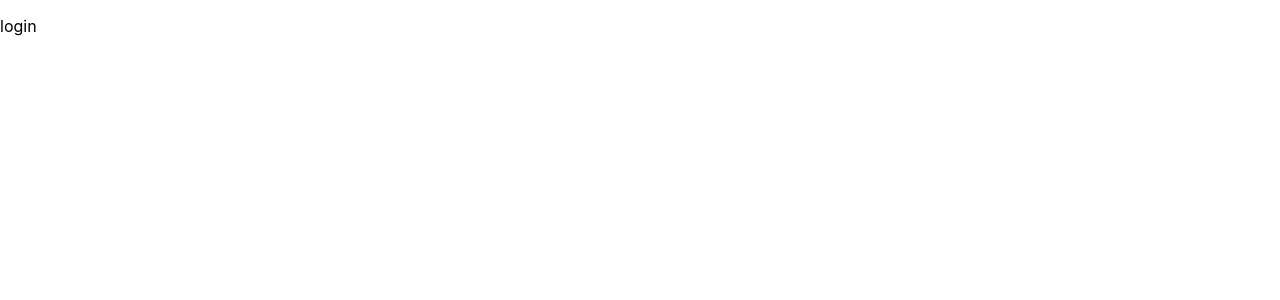
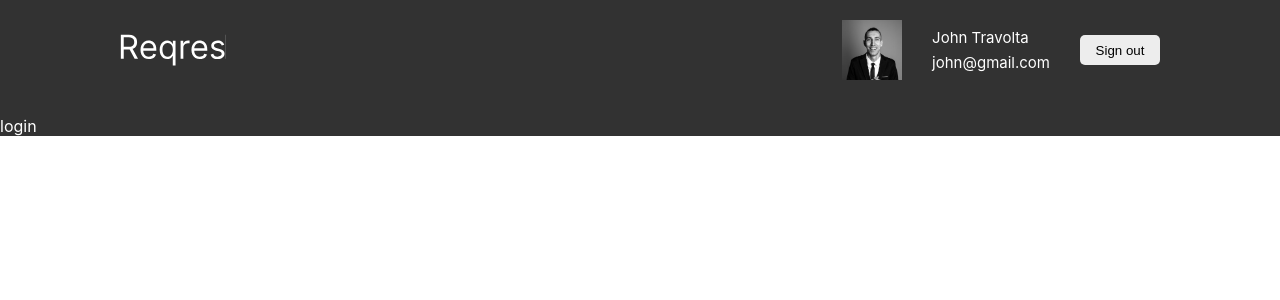
Before and after one commit to timofeykafanov/user-list, a React (Create React App) app: page /login in a window 1280 px wide. Shown: the top 300 px of the page. Built offline with nearby package versions, Linux system fonts and the light colour scheme.

Commit message:
feature: make header layout

```diff
--- a/src/App.css
+++ b/src/App.css
@@ -1,38 +1,4 @@
-.App {
-  text-align: center;
-}
-
-.App-logo {
-  height: 40vmin;
-  pointer-events: none;
-}
-
-@media (prefers-reduced-motion: no-preference) {
-  .App-logo {
-    animation: App-logo-spin infinite 20s linear;
-  }
-}
-
-.App-header {
-  background-color: #282c34;
-  min-height: 100vh;
-  display: flex;
-  flex-direction: column;
-  align-items: center;
-  justify-content: center;
-  font-size: calc(10px + 2vmin);
+.page {
+  background-color: rgb(50, 50, 50);
   color: white;
 }
-
-.App-link {
-  color: #61dafb;
-}
-
-@keyframes App-logo-spin {
-  from {
-    transform: rotate(0deg);
-  }
-  to {
-    transform: rotate(360deg);
-  }
-}
--- a/src/App.js
+++ b/src/App.js
@@ -15,7 +15,7 @@ function App() {
   const [loggedIn, setLoggedIn] = useState(false);
 
   return (
-    <div className="app">
+    <div className="page">
       <Header />
       <Routes>
         <Route path='/' element={
--- a/src/components/Header/Header.css
+++ b/src/components/Header/Header.css
@@ -0,0 +1,68 @@
+.header {
+  height: 100px;
+}
+
+.header__container {
+  display: flex;
+  align-items: center;
+  justify-content: space-between;
+  width: 1040px;
+  height: 100px;
+  margin: auto;
+}
+
+.header__logo {
+  display: block;
+  background-image: url('../../images/Reqres.svg');
+  background-size: contain;
+  width: 106px;
+  height: 32px;
+  transition: .3s;
+}
+
+.header__logo:hover {
+  opacity: 0.7;
+}
+
+.header__user {
+  display: flex;
+  align-items: center;
+  justify-content: space-between;
+}
+
+.header__about {
+  margin-right: 30px;
+}
+
+.header__photo {
+  width: 60px;
+  height: 60px;
+  margin-right: 30px;
+}
+
+.header__name {
+  margin: 0 0 5px;
+  font-size: 15px;
+  line-height: 1.3;
+}
+
+.header__email {
+  margin: 0;
+  font-size: 15px;
+  line-height: 1.3;
+}
+
+.header__button {
+  border: none;
+  padding: 0;
+  width: 80px;
+  height: 30px;
+  background-color: rgb(237, 237, 237);
+  transition: .3s;
+  cursor: pointer;
+  border-radius: 5px;
+}
+
+.header__button:hover {
+  opacity: 0.7;
+}
--- a/src/components/Header/Header.js
+++ b/src/components/Header/Header.js
@@ -1,9 +1,22 @@
+import { Link } from 'react-router-dom';
 import './Header.css';
+
+import photo from '../../images/612908026 (2).jpg'
 
 function Header() {
   return (
-    <header>
-
+    <header className='header'>
+      <div className='header__container'>
+        <Link className='header__logo' to='/' />
+        <div className='header__user'>
+          <img className='header__photo' src={photo} alt='user avatar' />
+          <div className='header__about'>
+            <p className='header__name'>John Travolta</p>
+            <p className='header__email'>john@gmail.com</p>
+          </div>
+          <button className='header__button'>Sign out</button>
+        </div>
+      </div>
     </header>
   )
 }
```
Also changed, not shown: src/images/612908026 (2).jpg (added), src/images/Reqres.svg (added).
